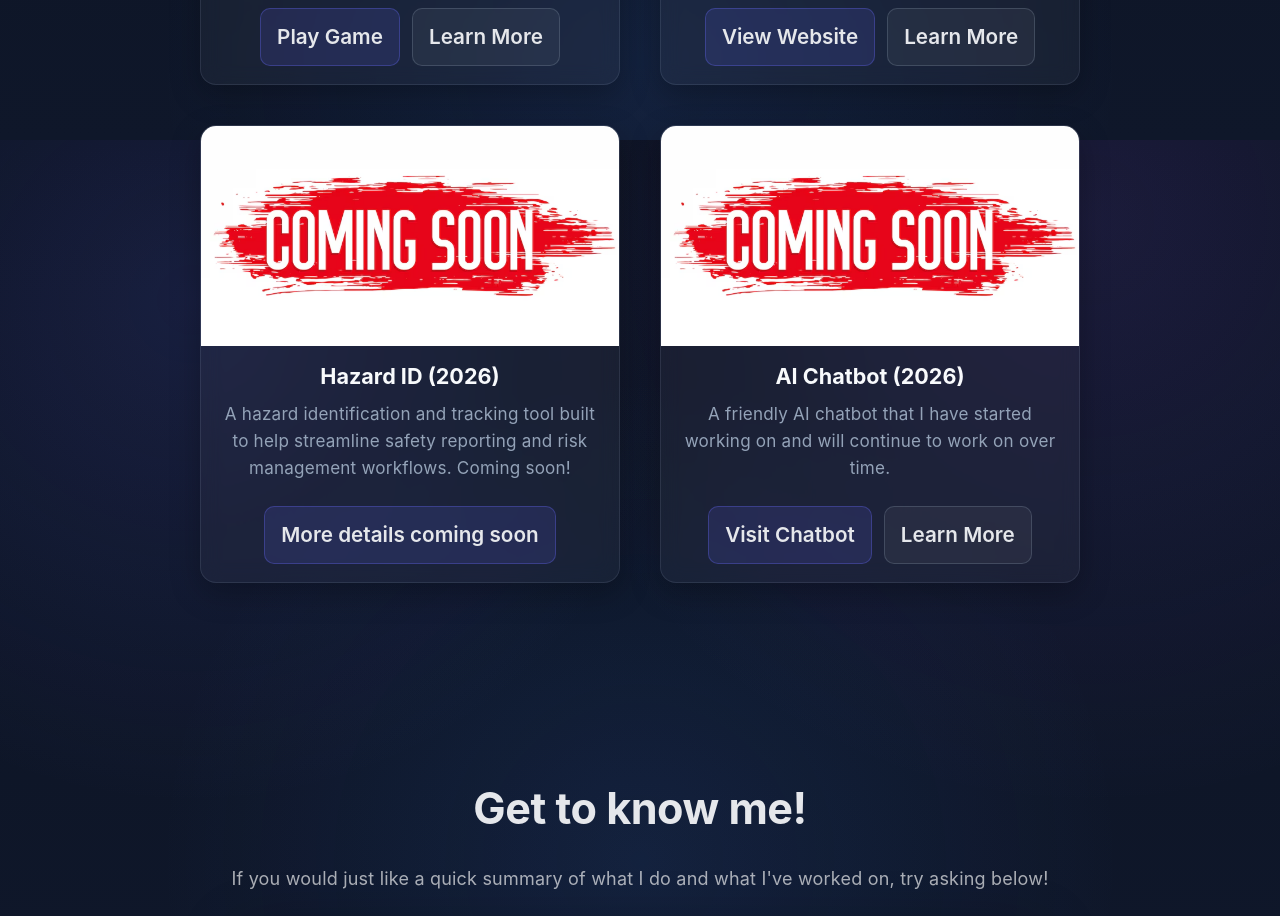
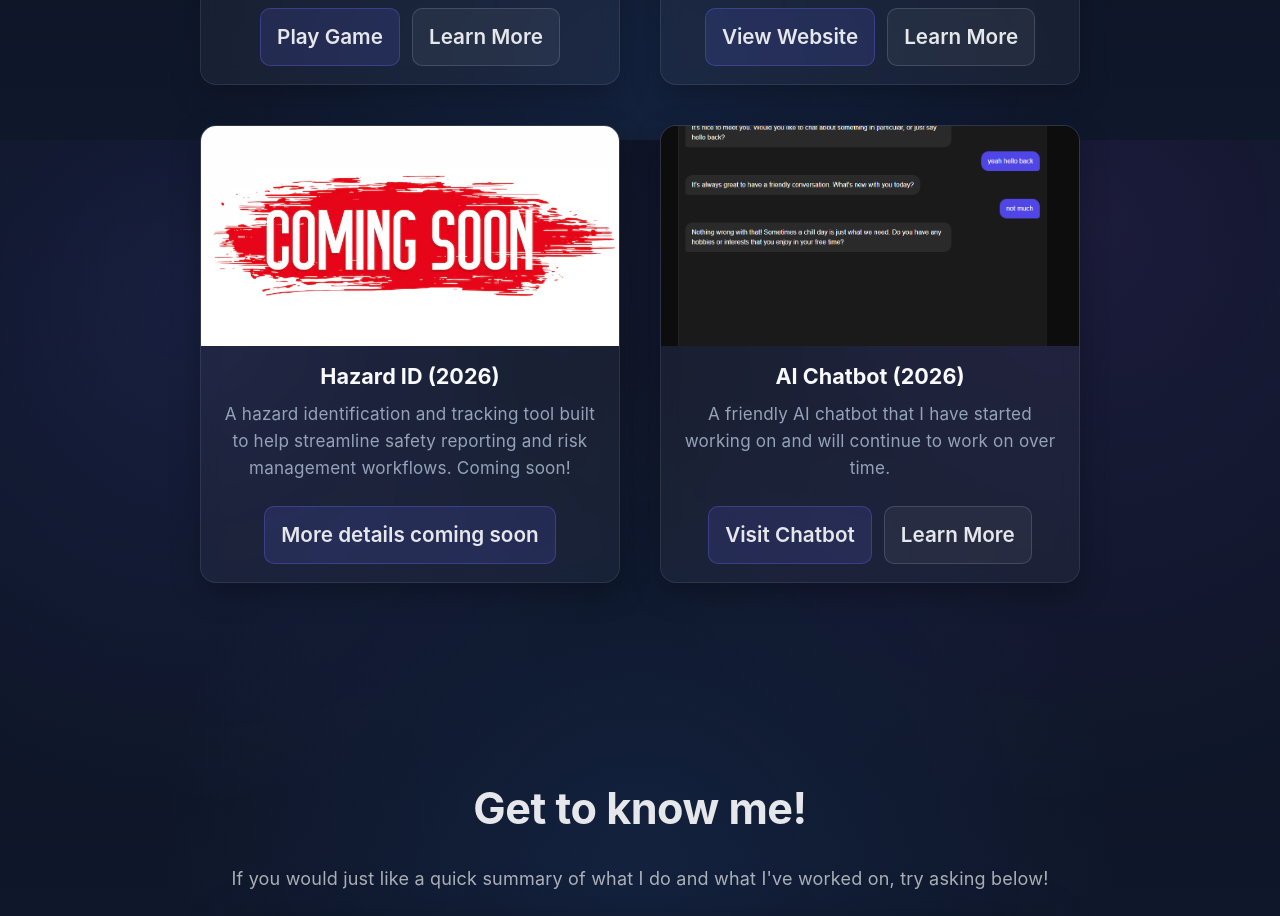
Before and after one commit to quintongillanders/quintonportfolio1, a React (Vite) app: page / in a window 1280 px wide. Shown: the part 2260-3176 px from the top of the page. Built offline with nearby package versions, Linux system fonts and the light colour scheme.

Commit message:
updated aichatbot project card on homepage

```diff
--- a/src/App.jsx
+++ b/src/App.jsx
@@ -498,7 +498,7 @@ const typeMessage = (text, delay = 25) => {
     <div className="card">
 
       <div className="card-image">
-        <img src="/hazardid.png.avif" alt="Hazard ID project" />
+        <img src="/aichat1.png" alt="Aichatbot project" />
       </div>
 
       <div className="card-content">
```
